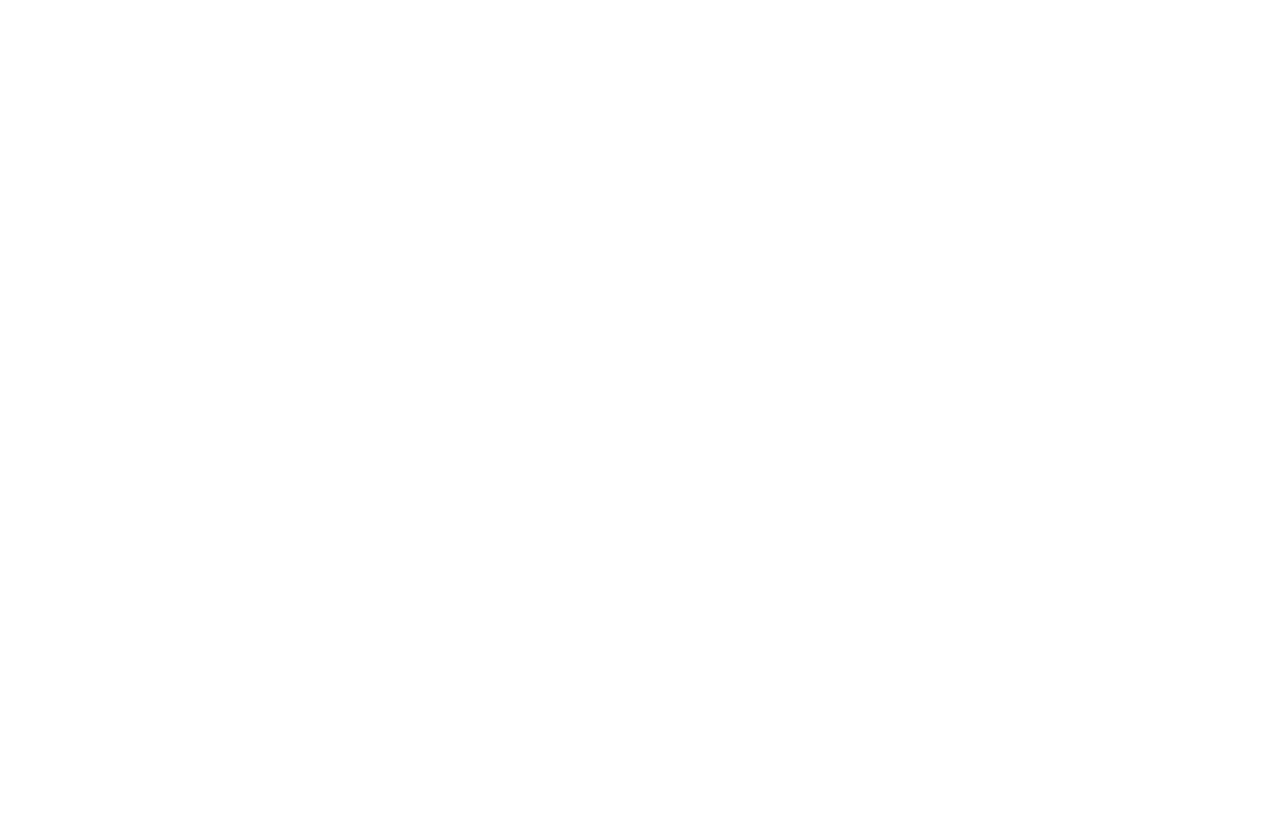
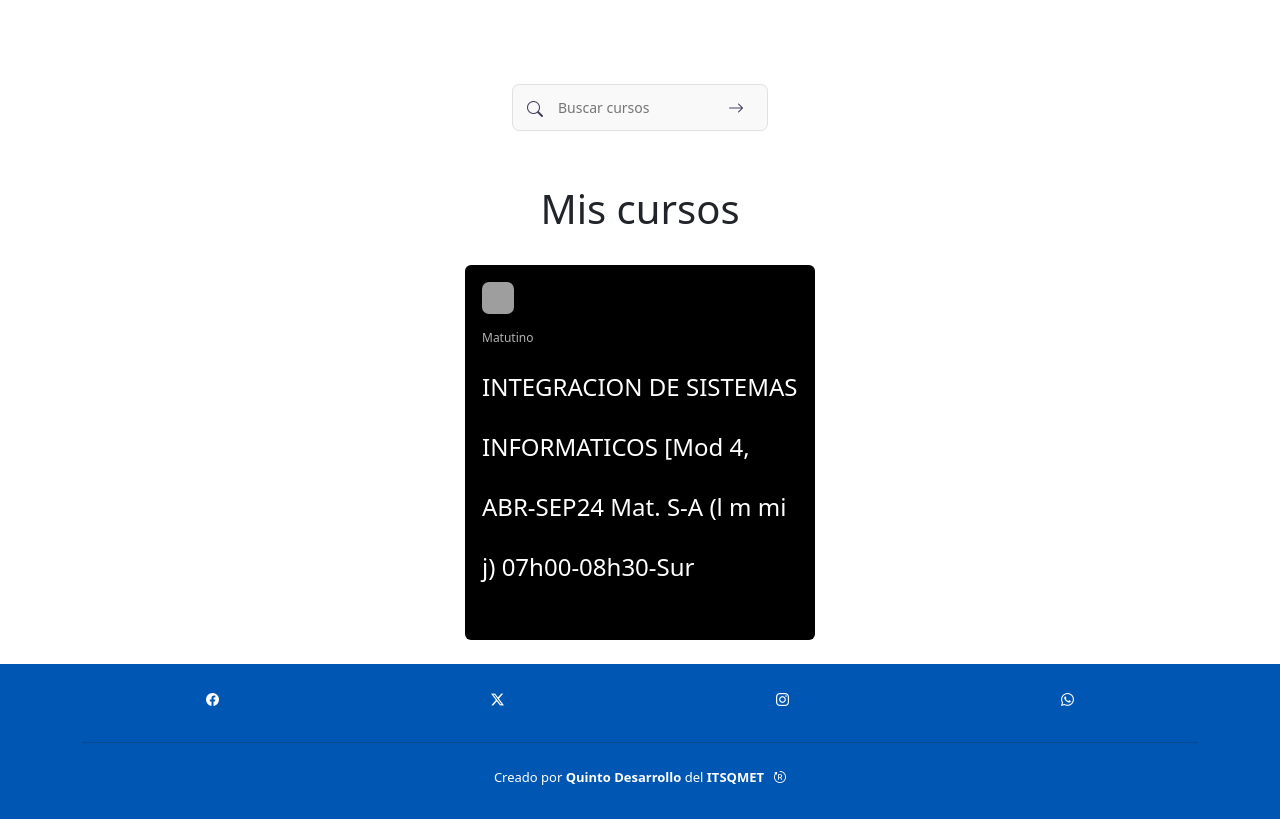
Before and after one commit to EliAlarcon/AngularProyectoISI, an Angular app: page /home in a window 1280 px wide. Before the commit this address led to /. Built offline with nearby package versions, Linux system fonts and the light colour scheme; grey boxes are pictures that could not be loaded.

Commit message:
Home y footer

```diff
--- a/angular.json
+++ b/angular.json
@@ -92,5 +92,8 @@
         }
       }
     }
+  },
+  "cli": {
+    "analytics": "5ee77c1f-876c-488c-a6d9-468b7b359192"
   }
 }
--- a/src/app/app.routes.ts
+++ b/src/app/app.routes.ts
@@ -1,6 +1,8 @@
 import { Routes } from '@angular/router';
 import { LoginComponent } from './pages/login/login.component';
+import { HomeComponent } from './pages/home/home.component';
 
 export const routes: Routes = [
-    { path: '', component: LoginComponent}
+    { path: '', component: LoginComponent},
+    { path: 'home', component: HomeComponent}
 ];
--- /dev/null
+++ b/src/app/components/footer/footer.component.css
@@ -0,0 +1,24 @@
+.fondo {
+    background-color: #0056b3;
+    width: 100%;
+    padding: 1rem;
+    box-sizing: border-box;
+}
+
+p {
+    color: #fff;
+    font-size: 13px;
+    margin-top: 10px;
+}
+
+.texto{
+    margin-top: 25px;
+}
+
+.r{
+    font-size: 12px;
+}
+
+.footer{
+    text-align: center;
+}
--- /dev/null
+++ b/src/app/components/footer/footer.component.html
@@ -0,0 +1,21 @@
+<div class="fondo">
+    <div class="container footer">
+        <div class="row">
+            <div class="col-lg-3">
+                <p class="redes"><i class="bi bi-facebook"></i></p>
+            </div>
+            <div class="col-lg-3">
+                <p class="redes"><i class="bi bi-twitter-x"></i></p>
+            </div>
+            <div class="col-lg-3">
+                <p class="redes"><i class="bi bi-instagram"></i></p>
+            </div>
+            <div class="col-lg-3">
+                <p class="redes"><i class="bi bi-whatsapp"></i></p>
+            </div>
+        </div>
+        <hr>
+        <p class="texto">Creado por <b>Quinto Desarrollo</b> del <b>ITSQMET</b>&nbsp;&nbsp;
+            <i class="r bi bi-bootstrap-reboot"></i></p>
+    </div>
+</div>
--- a/src/app/pages/home/home.component.css
+++ b/src/app/pages/home/home.component.css
@@ -0,0 +1,99 @@
+.search-container {
+    display: flex;
+    justify-content: center;
+    align-items: center;
+    width: 100vw;
+    margin-top: 60px;
+}
+
+.buscador {
+    width: 20%;
+}
+
+.search-input-group {
+    position: relative;
+    color: #413c55;
+}
+
+.sr-only {
+    position: absolute;
+    width: 1px;
+    height: 1px;
+    padding: 0;
+    margin: -1px;
+    overflow: hidden;
+    clip: rect(0, 0, 0, 0);
+    white-space: nowrap;
+    border: 0;
+}
+
+.search-input-group .search-input-icon {
+    display: flex;
+    position: absolute;
+    left: 15px;
+    top: calc(50% - 11px);
+}
+
+.search-input-group .search-input {
+    padding: .75rem 1.25rem .75rem 45px;
+    margin: 0;
+    height: 47px;
+    font-size: .875rem;
+    font-weight: 500;
+    border-radius: 7px;
+    background-color: #f9f9fa;
+    border: 1px solid #e1e0e4;
+}
+
+.search-input-group .search-input-btn {
+    position: absolute;
+    top: calc(50% - 15px);
+    right: 10px;
+    height: 30px;
+    width: 30px;
+    display: flex;
+    align-items: center;
+    background-color: transparent;
+    border-radius: 60px;
+    border: none;
+    color: #413c55;
+    transition: all 0.2s ease-in-out;
+}
+
+.titulo-mis-cursos{
+    text-align: center;
+}
+
+.card-container {
+    display: flex;
+    justify-content: center;
+    align-items: center;
+    width: 100vw;
+}
+
+.card{
+    width: 350px;
+    height: 375px;
+    background-color: #000;
+}
+
+.horario {
+    margin-bottom: 10px;
+    font-size: .75rem;
+    font-weight: 500;
+    color: #fff;
+    opacity: .7;
+    margin-top: 15px;
+}
+
+.materia {
+    font-size: 1.5rem;
+    line-height: 2.5;
+    color: #fff;
+}
+
+.foto-perfil-docente{
+    width: 32px;
+    height: 32px;
+    border-radius: 7px;
+}
--- a/src/app/pages/home/home.component.html
+++ b/src/app/pages/home/home.component.html
@@ -1 +1,41 @@
-<p>home works!</p>
+<!--Buscador de cursos-->
+<div class="search-container">
+    <div class="buscador">
+        <br>
+        <div class="search-input-group d-inline-flex justify-content-between w-100">
+            <label>
+                <span class="sr-only">Buscar cursos</span>
+            </label>
+            <span class="search-input-icon">
+                <i class="bi bi-search"></i>
+            </span>
+            <input type="text" class="search-input w-100" placeholder="Buscar cursos">
+            <button type="submit" class="search-input-btn">
+                <i class="bi bi-arrow-right"></i>
+            </button>
+        </div>
+    </div>
+</div>
+
+<br><br>
+<h1 class="titulo-mis-cursos">Mis cursos</h1>
+<br>
+
+<!--Tarjetas de cursos-->
+<div class="card-container">
+    <a href="" style="text-decoration: none;">
+        <div class="card">
+            <div class="card-body">
+                <img src="https://definicion.de/wp-content/uploads/2019/07/perfil-de-usuario.png"
+                    alt="foto-perfil-docente" class="foto-perfil-docente">
+                <p class="horario">Matutino</p>
+                <h4 class="materia">INTEGRACION DE SISTEMAS INFORMATICOS [Mod 4, ABR-SEP24 Mat. S-A
+                    (l m mi j) 07h00-08h30-Sur</h4>
+            </div>
+        </div>
+    </a>
+</div>
+
+<br>
+<!--Footer-->
+<app-footer></app-footer>
--- a/src/app/pages/home/home.component.ts
+++ b/src/app/pages/home/home.component.ts
@@ -1,12 +1,14 @@
 import { Component } from '@angular/core';
+import { FooterComponent } from 'src/app/components/footer/footer.component';
 
 @Component({
   selector: 'app-home',
   standalone: true,
-  imports: [],
+  imports: [FooterComponent],
   templateUrl: './home.component.html',
   styleUrl: './home.component.css'
 })
 export class HomeComponent {
 
+
 }
--- a/src/index.html
+++ b/src/index.html
@@ -6,6 +6,10 @@
   <base href="/">
   <meta name="viewport" content="width=device-width, initial-scale=1">
   <link rel="icon" type="image/x-icon" href="favicon.ico">
+
+  <!--Link de iconos-->
+  <link rel="stylesheet" href="https://cdn.jsdelivr.net/npm/bootstrap-icons@1.11.3/font/bootstrap-icons.min.css">
+
 </head>
 <body>
   <app-root></app-root>
--- a/src/styles.css
+++ b/src/styles.css
@@ -1 +1,11 @@
 /* You can add global styles to this file, and also import other style files */
+* {
+    margin: 0;
+    padding: 0;
+    box-sizing: border-box;
+}
+
+body, html {
+    overflow-x: hidden;
+    width: 100%;
+}
```
Also changed, not shown: src/app/components/footer/footer.component.ts (added, +12 -0 lines), 1 other file (tests, documents, lock files or other folders).
